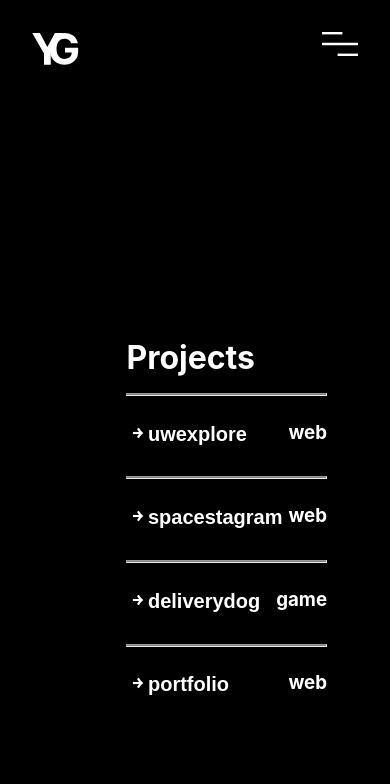
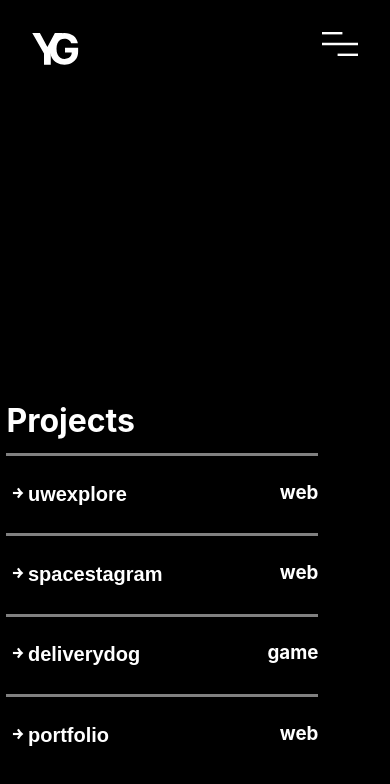
Before and after one commit to yzzy2go/Portfolio, a Next.js app: page /projects in a window 390 px wide. Shown: the top 784 px of the page. Built offline with nearby package versions, Linux system fonts and the light colour scheme.

Commit message:
breakpoints

```diff
--- a/pages/projects.jsx
+++ b/pages/projects.jsx
@@ -46,9 +46,9 @@ export default function Portfolio() {
         {/* todo: Just use state to hide this? -> but want nice animation */}
         <div
           style={{
-            maxWidth: "40vw",
             display: projectOpen === name ? "block" : "none",
           }}
+          className={styles.description}
         >
           <p style={{ marginBottom: "1.5rem" }}>{description}</p>
         </div>
--- a/styles/Contact.module.css
+++ b/styles/Contact.module.css
@@ -6,6 +6,7 @@
 .hr {
   height: 3px;
   background: grey;
+  border: grey;
   margin-top: 1em;
 }
 
@@ -18,3 +19,15 @@
 .link:hover {
   color: blueviolet;
 }
+
+@media only screen and (min-height: 700px) and (max-height: 900px) {
+  .container {
+    padding: 10em 12em;
+  }
+}
+
+@media only screen and (max-height: 699.9px) {
+  .container {
+    padding: 8em 12em;
+  }
+}
--- a/styles/Menu.module.css
+++ b/styles/Menu.module.css
@@ -26,3 +26,15 @@
   color: blueviolet;
   font-size: 4rem;
 }
+
+@media only screen and (min-height: 700px) and (max-height: 900px) {
+  .overlaycontent {
+    top: 18%;
+  }
+}
+
+@media only screen and (max-height: 699.9px) {
+  .overlaycontent {
+    top: 10%;
+  }
+}
--- a/styles/Projects.module.css
+++ b/styles/Projects.module.css
@@ -14,6 +14,7 @@
 .hr {
   height: 3px;
   background: grey;
+  border: grey;
   margin-top: 1em;
 }
 
@@ -57,3 +58,47 @@
   min-width: 40vw;
   margin-left: 4rem;
 }
+
+.description {
+  max-width: 40vw;
+}
+
+@media only screen and (max-width: 900px) {
+  .container {
+    top: 12vh;
+  }
+  .content {
+    min-width: 80vw;
+    margin: 2em 0em 4em -3.5em;
+  }
+  .image {
+    width: 80vw;
+    margin-top: 0;
+    margin-left: -3.5em;
+  }
+
+  .description {
+    max-width: 80vw;
+  }
+}
+
+@media only screen and (min-height: 700px) and (max-height: 900px) {
+  .container {
+    top: 16vh;
+  }
+  .hr {
+    margin-top: 0.8em;
+  }
+}
+
+@media only screen and (max-height: 699.9px) {
+  .container {
+    top: 12vh;
+  }
+  .hr {
+    margin-top: 0.8em;
+  }
+  .project {
+    padding: 0.5em;
+  }
+}
```
